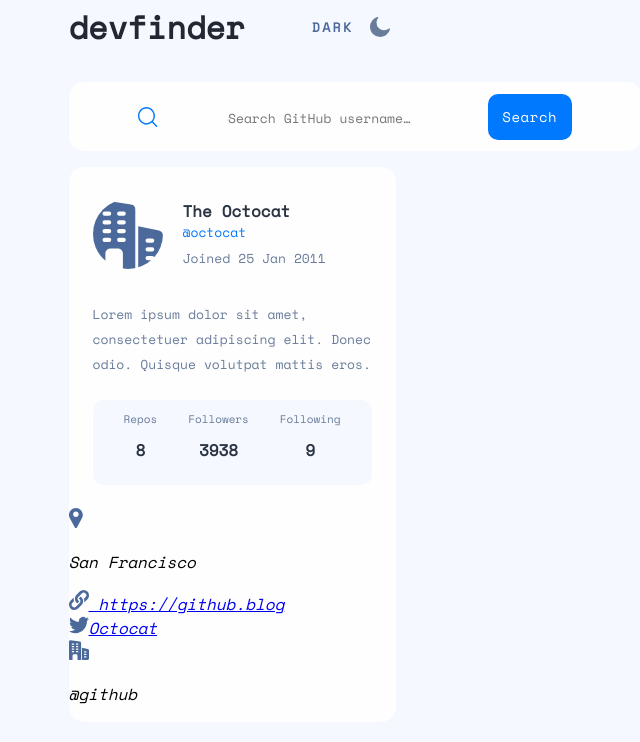
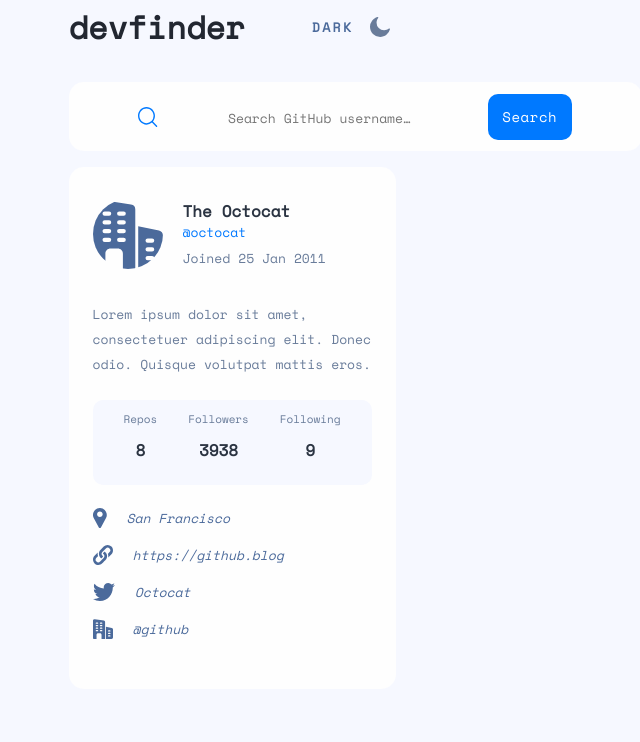
Before and after one commit to VcelakMarek/GitHub_user_search_app, a React (Vite) app: page / in a window 1280 px wide. Shown: the top 742 px of the page, without its empty margins (285-925 px from the left). Built offline with nearby package versions, Linux system fonts and the light colour scheme.

Commit message:
Update UserInfo.jsx

```diff
--- a/src/UserInfo.jsx
+++ b/src/UserInfo.jsx
@@ -32,22 +32,31 @@
         </div>
       </section>
       <address>
-        <div className="address-item">
-          <img src="./assets/icon-location.svg" alt="icon-location" />
-          <p>San Francisco</p>
-        </div>
-        <div className="address-item">
-          <img src="./assets/icon-website.svg" alt="icon-location" />
-          <a href="github.com"> https://github.blog</a>
-        </div>
-        <div className="address-item">
-          <img src="./assets/icon-twitter.svg" alt="icon-location" />
-          <a href="twitter.com">Octocat</a>
-        </div>
-        <div className="address-item">
-          <img src="./assets/icon-company.svg" alt="icon-location" />
-          <p>@github</p>
-        </div>
+        <ul>
+          <li>
+            <img src="./assets/icon-location.svg" alt="icon-location" />
+            <p>San Francisco</p>
+          </li>
+          <li>
+            <img
+              //   className="not-available"
+              src="./assets/icon-website.svg"
+              alt="icon-website"
+            />
+            <a href="github.com"> https://github.blog</a>
+            {/* <a href="github.com" className="not-available">
+              Not Available
+            </a> */}
+          </li>
+          <li>
+            <img src="./assets/icon-twitter.svg" alt="icon-twitter" />
+            <a href="twitter.com">Octocat</a>
+          </li>
+          <li>
+            <img src="./assets/icon-company.svg" alt="icon-company" />
+            <p>@github</p>
+          </li>
+        </ul>
       </address>
     </div>
   );
```
